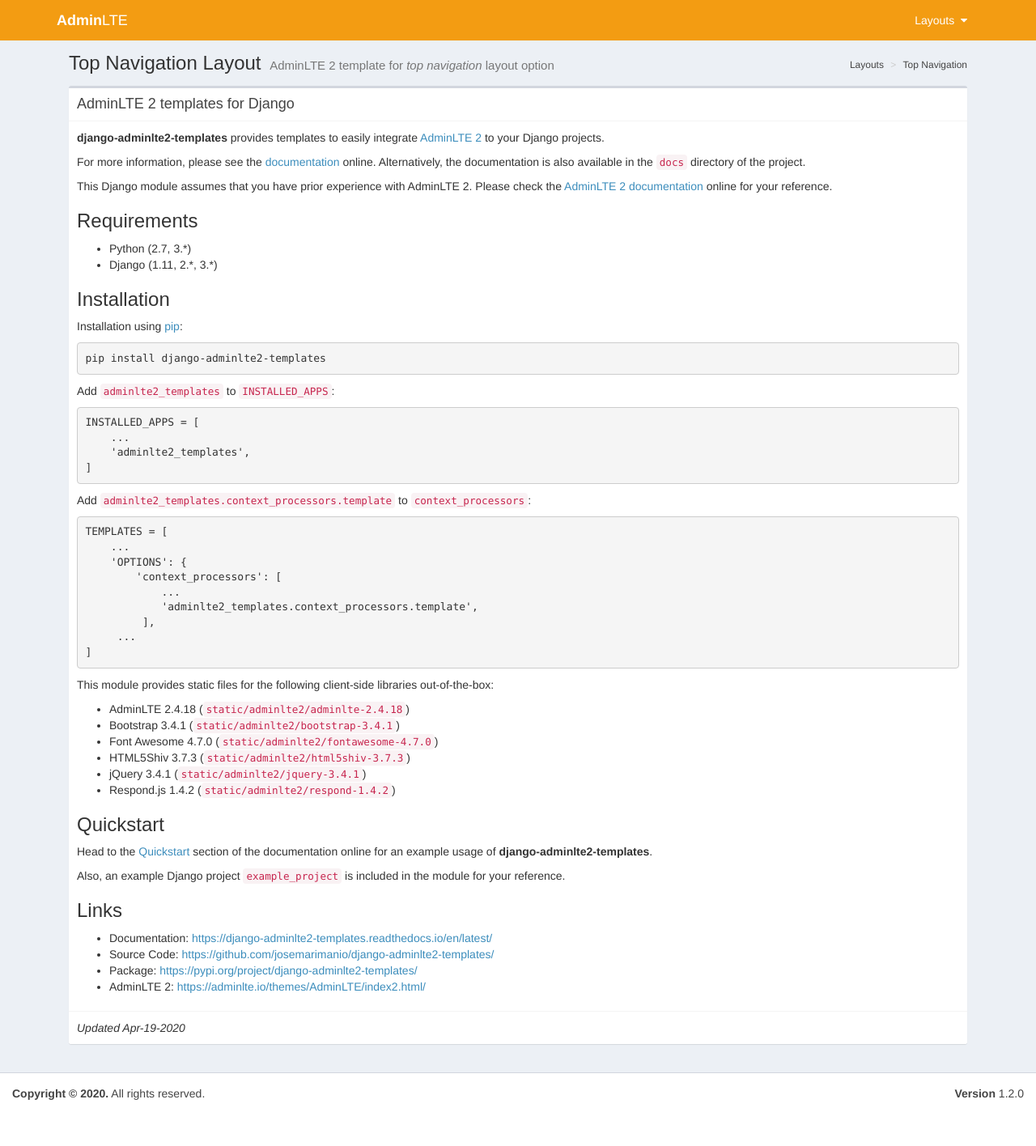
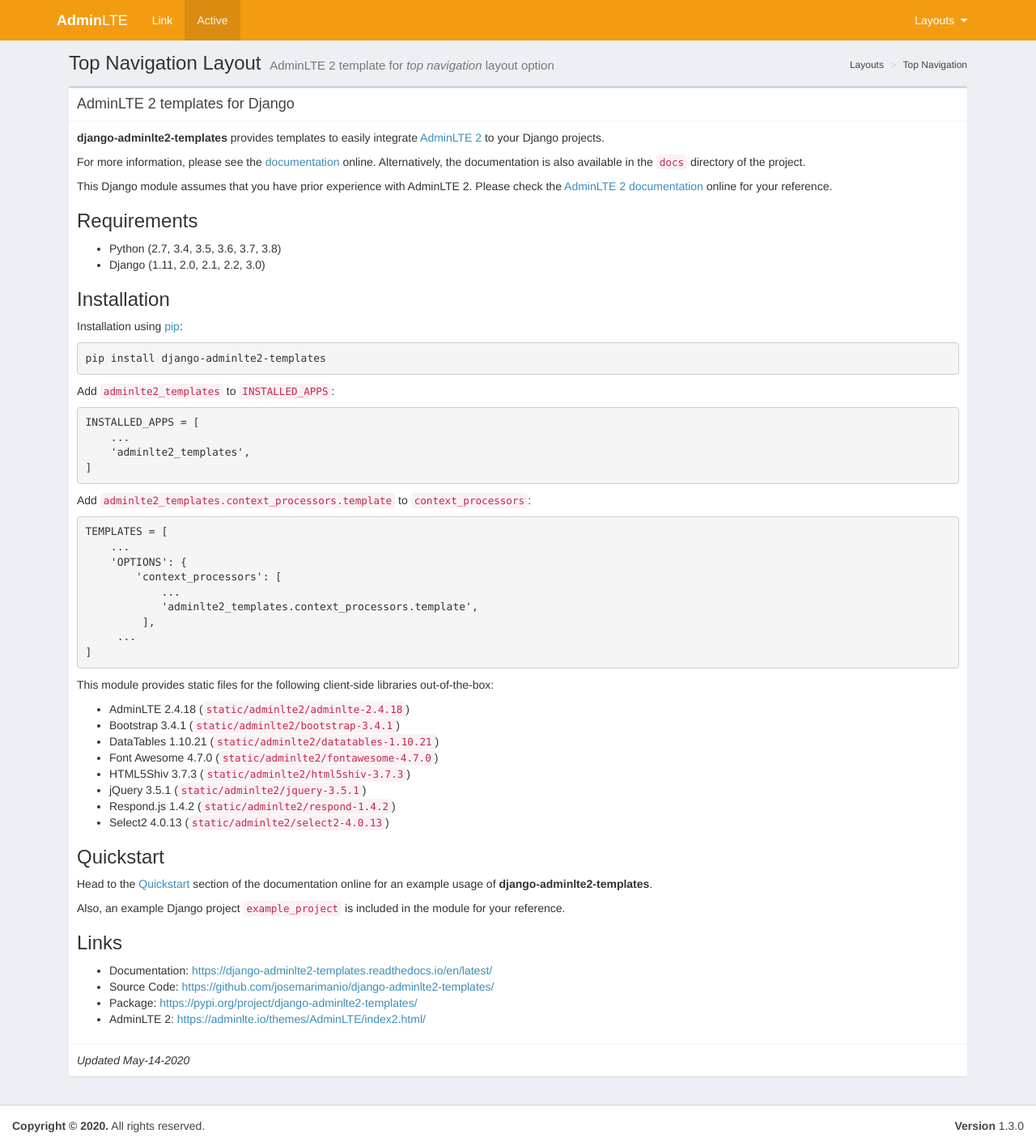
Before and after one commit to josemarimanio/django-adminlte2-templates, a Django app: page /layouts/top-nav in a window 1280 px wide. Shown: the whole page at 81% size. Before the commit the page ends 1359 px from the top, so only its background shows below. Run offline with Django 3.2, Linux system fonts and the light colour scheme; some libraries are stand-ins or nearby versions.

Commit message:
Updated example project

```diff
--- a/example_project/example_project/settings.py
+++ b/example_project/example_project/settings.py
@@ -137,3 +137,5 @@
 #   Defaults to 'AdminLTE'.
 #
 ADMINLTE_TITLE_SITE = 'django-adminlte2-templates'
+
+ADMINLTE_FOOTER_VERSION = '1.3.0'
--- a/example_project/requirements.txt
+++ b/example_project/requirements.txt
@@ -1,5 +1,5 @@
 asgiref==3.2.7
-Django==3.0.4
-django-adminlte2-templates==1.2.0
-pytz==2019.3
+Django==3.0.6
+django-adminlte2-templates==1.3.0
+pytz==2020.1
 sqlparse==0.3.1
--- a/example_project/templates/adminlte2/components/footer.html
+++ /dev/null
@@ -1,5 +0,0 @@
-{% extends 'adminlte2/components/footer.html' %}
-
-{% block footer_version %}
-    1.2.0
-{% endblock footer_version %}
--- a/example_project/templates/adminlte2/components/header_top_navigation.html
+++ b/example_project/templates/adminlte2/components/header_top_navigation.html
@@ -2,13 +2,23 @@
 
 {% load adminlte2_tags %}
 
-{% block header_items %}
+{% block header_items_left %}
+    <li>
+        <a href="#">Link</a>
+    </li>
+
+    <li class="active">
+        <a href="#">Active</a>
+    </li>
+{% endblock header_items_left %}
+
+{% block header_items_right %}
     {#  Layouts  #}
     <li class="dropdown">
-        <a href="#" class="dropdown-toggle" data-toggle="dropdown">
+        <a href="#" class="dropdown-toggle" data-toggle="dropdown" role="button">
             Layouts &nbsp;<i class="fa fa-caret-down"></i>
         </a>
-        <ul class="dropdown-menu">
+        <ul class="dropdown-menu" role="menu">
             {#  Boxed  #}
             <li>
                 <a href="{% url 'layouts:boxed' %}">Boxed</a>
@@ -40,4 +50,4 @@
             </li>
         </ul>
     </li>
-{% endblock header_items %}
+{% endblock header_items_right %}
--- a/example_project/templates/layouts/_common_content.html
+++ b/example_project/templates/layouts/_common_content.html
@@ -23,8 +23,8 @@
         <h3>Requirements</h3>
         <p>
         <ul>
-            <li>Python (2.7, 3.*)</li>
-            <li>Django (1.11, 2.*, 3.*)</li>
+            <li>Python (2.7, 3.4, 3.5, 3.6, 3.7, 3.8)</li>
+            <li>Django (1.11, 2.0, 2.1, 2.2, 3.0)</li>
         </ul>
         </p>
 
@@ -68,10 +68,12 @@
             <ul>
                 <li>AdminLTE 2.4.18 (<code>static/adminlte2/adminlte-2.4.18</code>)</li>
                 <li>Bootstrap 3.4.1 (<code>static/adminlte2/bootstrap-3.4.1</code>)</li>
+                <li>DataTables 1.10.21 (<code>static/adminlte2/datatables-1.10.21</code>)</li>
                 <li>Font Awesome 4.7.0 (<code>static/adminlte2/fontawesome-4.7.0</code>)</li>
                 <li>HTML5Shiv 3.7.3 (<code>static/adminlte2/html5shiv-3.7.3</code>)</li>
-                <li>jQuery 3.4.1 (<code>static/adminlte2/jquery-3.4.1</code>)</li>
+                <li>jQuery 3.5.1 (<code>static/adminlte2/jquery-3.5.1</code>)</li>
                 <li>Respond.js 1.4.2 (<code>static/adminlte2/respond-1.4.2</code>)</li>
+                <li>Select2 4.0.13 (<code>static/adminlte2/select2-4.0.13</code>)</li>
             </ul>
         </p>
 
@@ -117,6 +119,6 @@
         </p>
     </div>
     <div class="box-footer">
-        <i>Updated Apr-19-2020</i>
+        <i>Updated May-14-2020</i>
     </div>
 </div>
--- a/example_project/templates/layouts/boxed.html
+++ b/example_project/templates/layouts/boxed.html
@@ -1,4 +1,5 @@
 {% extends 'adminlte2/layouts/boxed.html' %}
+
 {% load adminlte2_tags %}
 
 {% block title %}{% page_title 'Boxed Layout' %}{% endblock title %}
--- a/example_project/templates/layouts/collapsed_sidebar.html
+++ b/example_project/templates/layouts/collapsed_sidebar.html
@@ -1,4 +1,5 @@
 {% extends 'adminlte2/layouts/collapsed_sidebar.html' %}
+
 {% load adminlte2_tags %}
 
 {% block title %}{% page_title 'Collapsed Sidebar Layout' %}{% endblock title %}
--- a/example_project/templates/layouts/fixed.html
+++ b/example_project/templates/layouts/fixed.html
@@ -1,4 +1,5 @@
 {% extends 'adminlte2/layouts/fixed.html' %}
+
 {% load adminlte2_tags %}
 
 {% block title %}{% page_title 'Fixed Layout' %}{% endblock title %}
--- a/example_project/templates/layouts/index.html
+++ b/example_project/templates/layouts/index.html
@@ -1,4 +1,5 @@
 {% extends 'adminlte2/layouts/fixed.html' %}
+
 {% load adminlte2_tags %}
 
 {% block title %}{% page_title 'Layouts' %}{% endblock title %}
--- a/example_project/templates/layouts/login.html
+++ b/example_project/templates/layouts/login.html
@@ -1,4 +1,5 @@
 {% extends 'adminlte2/layouts/login.html' %}
+
 {% load adminlte2_tags %}
 
 {% block title %}{% page_title 'Login' %}{% endblock title %}
--- a/example_project/templates/layouts/register.html
+++ b/example_project/templates/layouts/register.html
@@ -1,4 +1,5 @@
 {% extends 'adminlte2/layouts/register.html' %}
+
 {% load adminlte2_tags %}
 
 {% block title %}{% page_title 'Register' %}{% endblock title %}
--- a/example_project/templates/layouts/top_navigation.html
+++ b/example_project/templates/layouts/top_navigation.html
@@ -1,5 +1,6 @@
 {% extends 'adminlte2/layouts/top_navigation.html' %}
-{% load adminlte2_tags %}
+
+{% load static adminlte2_tags %}
 
 {% block title %}{% page_title 'Top Navigation Layout' %}{% endblock title %}
 
```
Also changed, not shown: example_project/templates/adminlte2/components/header.html (+10 -10 lines).
